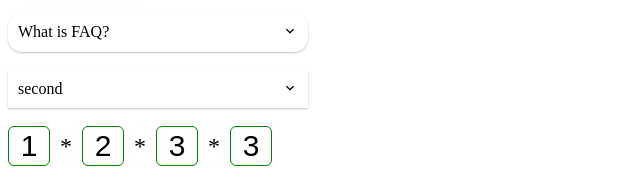
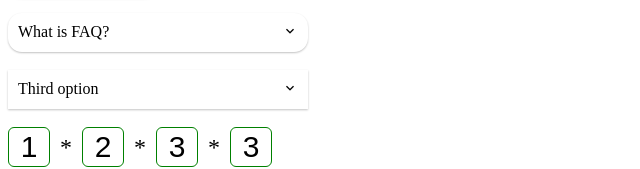
Before and after one commit to pltnv/Iana-ui, a Vue app: page / in a window 1280 px wide. Shown: the part 365-534 px from the top of the page, without its empty margins (0-640 px from the left). Built offline with nearby package versions, Linux system fonts and the light colour scheme.

Commit message:
feat: adds click-outside plugin & updates i-select

```diff
--- a/src/App.vue
+++ b/src/App.vue
@@ -92,7 +92,7 @@ export default {
     let selectedFile = ref();
     let otp = ref("123355");
 
-    let selectedItem = ref("second");
+    let selectedItem = ref({ text: "Third option", value: "third" });
     const selectItems = ref([
       { text: "Choose smth", value: "" },
       { text: "First option", value: "first" },
@@ -121,5 +121,3 @@ export default {
   }
 };
 </script>
-
-<style scoped></style>
--- a/src/components/ISelect/ISelect.vue
+++ b/src/components/ISelect/ISelect.vue
@@ -3,37 +3,49 @@
     :id="id"
     :name="name"
     class="i-select"
-    :class="{ 'i-select--disabled': disabled, 'i-select--readonly': readonly }"
+    :class="selectClasses"
+    v-click-outside="clickOutsude"
   >
-    <div class="i-select__label" @click="toggleShowOptions">
-      <div v-if="selectedItem" v-text="selectedItem" />
-      <div v-else>{{ label }}</div>
+    <div
+      class="i-select__label"
+      :class="[`i-select__label--${variant}`]"
+      @click="toggleShowOptions"
+    >
+      <div v-if="selectedItem" v-text="selectedItem.text" />
+      <div v-else v-text="label" />
+
       <div class="chevron" :class="{ 'chevron--up': showOptions }">
         <i class="mdi mdi-chevron-down" />
       </div>
     </div>
+
+    <Transition name="options">
       <div v-if="showOptions" class="options">
         <div
           v-for="item in items"
           :key="item.value"
           class="i-select__option"
-        @click="selectItem(item.value)"
+          :class="{
+            'i-select__option--active': item.value == selectedItem.value
+          }"
+          @click="selectItem(item)"
         >
           {{ item.text }}
         </div>
       </div>
+    </Transition>
   </div>
 </template>
 
 <script>
-import { ref, watch, toRef } from "vue";
+import { ref, watch, computed, toRef } from "vue";
 
 export default {
   name: "ISelect",
   props: {
     id: String,
     name: String,
-    modelValue: String,
+    modelValue: Object,
     items: Array,
     label: String,
     multiple: Boolean,
@@ -45,7 +57,7 @@ export default {
       type: String,
       default: "default",
       validator: (value) => {
-        return ["default", "flat", "outlined"].indexOf(value) !== -1;
+        return ["default", "underline"].indexOf(value) !== -1;
       }
     },
     clearable: Boolean
@@ -54,30 +66,43 @@ export default {
 
   setup(props, { emit }) {
     let showOptions = ref(false);
-    let selectedItem = ref(props.modelValue || "");
+    let selectedItem = ref(props.modelValue || {});
     let modelValueRef = toRef(props, "modelValue");
 
-    const selectItem = (itemValue) => {
-      selectedItem.value = itemValue;
-      showOptions.value = false;
-      emit("update:modelValue", itemValue);
+    const selectClasses = computed(() => {
+      return {
+        "i-select--disabled": props.disabled,
+        "i-select--readonly": props.readonly
       };
+    });
 
     const toggleShowOptions = () => {
       showOptions.value = !showOptions.value;
     };
 
-    watch(modelValueRef, (updatedmodelValueRef) => {
-      selectedItem.value = updatedmodelValueRef;
+    const selectItem = (itemValue) => {
+      selectedItem.value = itemValue;
+      showOptions.value = false;
+      emit("update:modelValue", selectedItem.value);
+    };
+
+    const clickOutsude = () => {
+      showOptions.value = false;
+    };
+
+    watch(modelValueRef, (updatedModelValueRef) => {
+      selectedItem.value = updatedModelValueRef;
     });
 
     return {
       showOptions,
       selectedItem,
       modelValueRef,
+      selectClasses,
 
       toggleShowOptions,
-      selectItem
+      selectItem,
+      clickOutsude
     };
   }
 };
@@ -86,7 +111,6 @@ export default {
 <style lang="scss">
 .i-select {
   width: 300px;
-  box-shadow: rgba(0, 0, 0, 0.24) 0px 1px 2px;
 
   &--disabled {
     pointer-events: none;
@@ -102,6 +126,13 @@ export default {
     display: flex;
     justify-content: space-between;
     padding: 10px;
+    box-shadow: rgba(0, 0, 0, 0.24) 0px 1px 2px;
+    border-bottom: 1px solid transparent;
+
+    &--underline {
+      box-shadow: none;
+      border-bottom: 1px solid rgb(105, 104, 104);
+    }
 
     .chevron {
       transition: all 0.1s linear;
@@ -114,6 +145,7 @@ export default {
 
   .options {
     border-top: 1px solid rgb(105, 104, 104);
+    box-shadow: rgba(0, 0, 0, 0.24) 0px 1px 2px;
   }
 
   &__option {
@@ -122,6 +154,20 @@ export default {
     &:hover {
       background: #f0f0f0;
     }
+
+    &.i-select__option--active {
+      background: #b9b6b6;
+    }
+  }
+
+  .options-enter-active,
+  .options-leave-active {
+    transition: opacity 0.1s ease-in;
+  }
+
+  .options-enter-from,
+  .options-leave-to {
+    opacity: 0;
   }
 }
 </style>
--- a/src/main.js
+++ b/src/main.js
@@ -1,6 +1,6 @@
 import { createApp } from "vue";
-// import './style.css'
 import App from "./App.vue";
 import "@mdi/font/css/materialdesignicons.css";
+import clickOutside from "./plugins/click-outside";
 
-createApp(App).mount("#app");
+createApp(App).use(clickOutside).mount("#app");
--- /dev/null
+++ b/src/plugins/click-outside.js
@@ -0,0 +1,17 @@
+export default {
+  install: (app) => {
+    app.directive("click-outside", {
+      beforeMount: (el, binding) => {
+        el.clickOutsideEvent = (e) => {
+          if (!(el === e.target || el.contains(e.target))) {
+            binding.value(e);
+          }
+        };
+        document.addEventListener("click", el.clickOutsideEvent);
+      },
+      unmounted: (el) => {
+        document.removeEventListener("click", el.clickOutsideEvent);
+      }
+    });
+  }
+};
```
Lines whose indentation alone changed are shown as unchanged.
